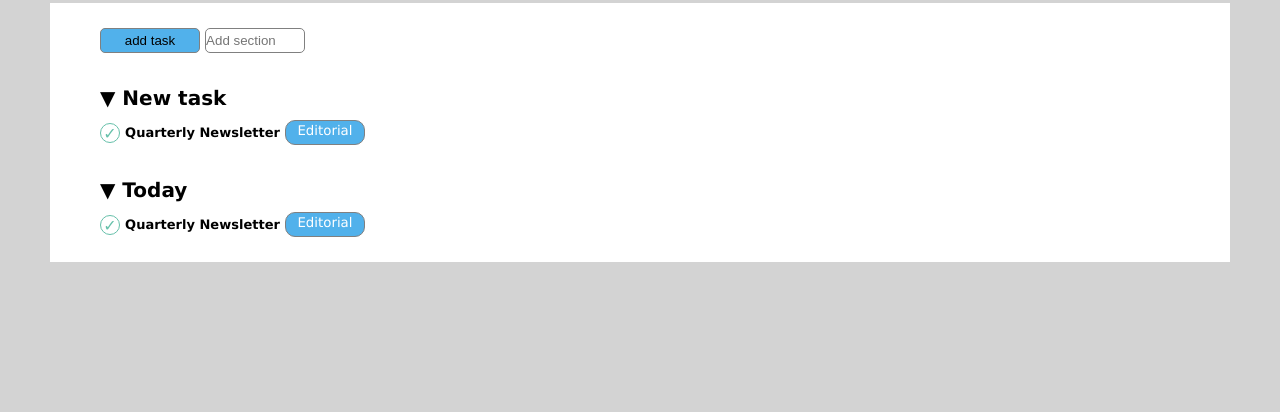
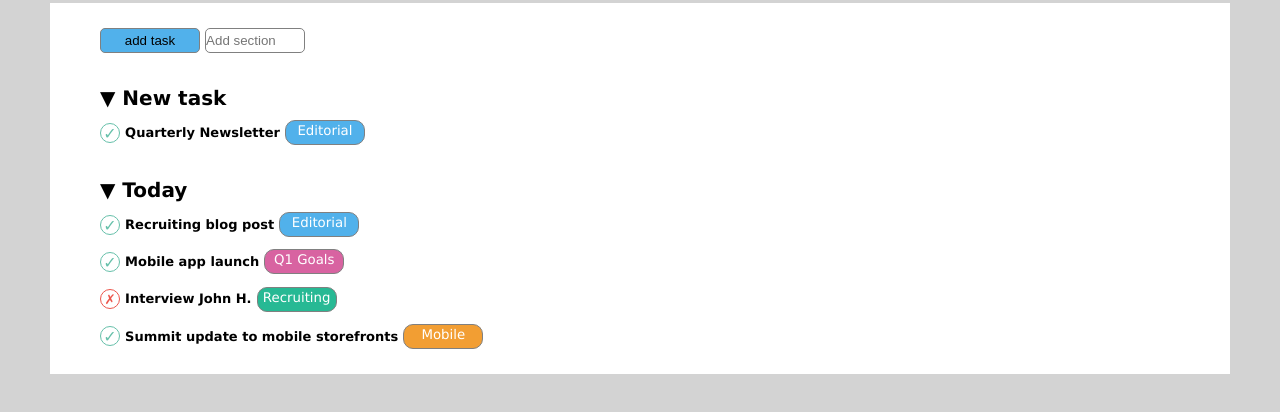
Before and after one commit to EligioBiasi/html-css-toboolist, a plain HTML site: page index.html in a window 1280 px wide. Shown: the part 72-484 px from the top of the page. Drawn offline with Linux system fonts and the light colour scheme.

Commit message:
second section main

```diff
--- a/index.html
+++ b/index.html
@@ -31,9 +31,22 @@
         <section class="line-height">
             <h2 class="top-margin">&#9660; Today</h2>
             <div class="done">&#10003;</div>
-            <h3>Quarterly Newsletter</h3>
+            <h3>Recruiting blog post</h3>
             <div class="notification-button blue">Editorial</div>
+            <br>
+            <div class="done">&#10003;</div>
+            <h3>Mobile app launch</h3>
+            <div class="notification-button violet">Q1 Goals</div>
+            <br>
+            <div class="not-done">&#10007;</div>
+            <h3>Interview John H.</h3>
+            <div class="notification-button green">Recruiting</div>
+            <br>
+            <div class="done">&#10003;</div>
+            <h3>Summit update to mobile storefronts</h3>
+            <div class="notification-button orange">Mobile</div>
         </section>
+
 
     </main>
 
--- a/style.css
+++ b/style.css
@@ -49,6 +49,19 @@ main{
     background-color: hsl(202.6deg 79.38% 61.96%);
 }
 
+.violet{
+    background-color: hsl(328.21deg 60% 61.76%);
+}
+
+.green{
+   background-color:hsl(165deg 65.12% 43.87%) ;
+}
+
+.orange{
+    background-color:hsl(33.61deg 88.02% 57.45%) ;
+ }
+
+
 .line-height{
     line-height: 20px;
 }
@@ -68,6 +81,18 @@ main{
     vertical-align: middle;
 }
 
+.not-done{
+    display: inline-block;
+    color: hsl(3.75deg 80.81% 61.18%);
+    width: 20px;
+    height: 20px;
+    border-radius: 50%;
+    border: 1px solid hsl(3.75deg 80.81% 61.18%);
+    text-align: center;
+    vertical-align: middle;
+    font-size: smaller;
+}
+
 
 .notification-button{
     height: 25px;
```
